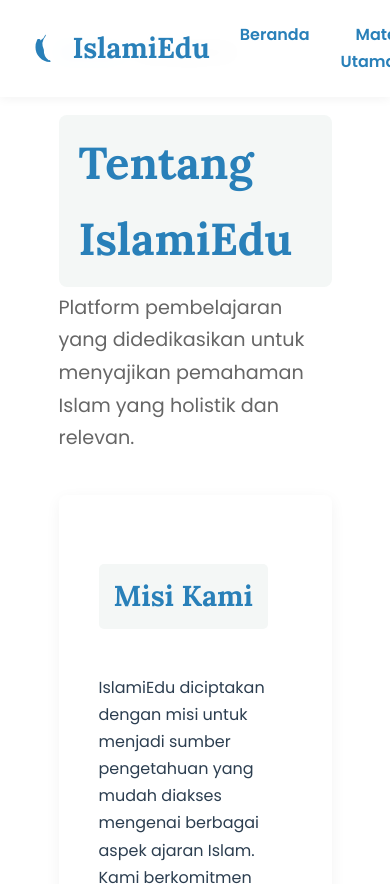
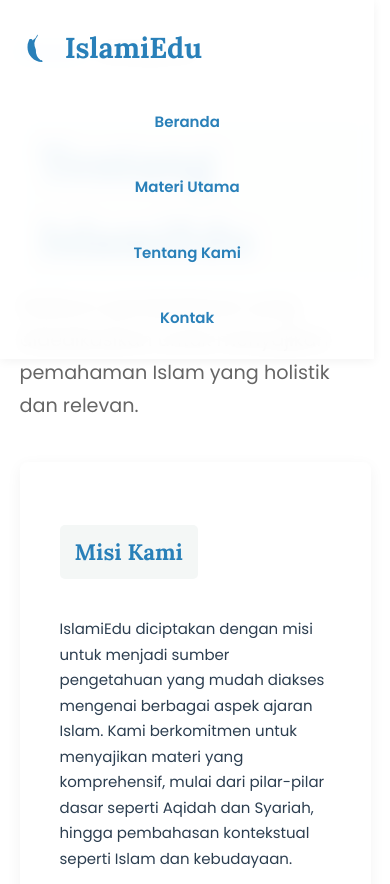
Before and after one commit to Sy4d-G/AGAMA2E, a plain HTML site: page tentang-kami.html in a window 390 px wide. Shown: the top 884 px of the page. Drawn offline with Linux system fonts and the light colour scheme.

Commit message:
Add files via upload

```diff
--- a/style.css
+++ b/style.css
@@ -201,3 +201,96 @@ footer { background-color: var(--footer-bg); color: var(--footer-text); padding:
 .footer-contact .contact-box p { color: var(--text-color); font-size: 0.9rem; margin-bottom: 10px; }
 .footer-contact .contact-box p strong { color: var(--primary-color); }
 .footer-bottom { text-align: center; border-top: 1px solid var(--secondary-color); padding-top: 20px; font-size: 0.9rem; }
+/* ==================================================
+   TAMBAHAN KODE RESPONSIVE - JANGAN HAPUS KODE DI ATAS
+   ================================================== */
+
+/* Aturan umum untuk gambar agar selalu responsif */
+img {
+    max-width: 100%;
+    height: auto;
+}
+
+/* Tampilan Tablet (lebar layar 992px atau lebih kecil) */
+@media (max-width: 992px) {
+    /* Anda bisa menambahkan penyesuaian untuk tablet di sini jika perlu */
+    /* Misalnya, mengurangi padding agar tidak terlalu mepet */
+    header, .footer-container, main.detail-page {
+        padding-left: 3%;
+        padding-right: 3%;
+    }
+}
+
+
+/* Tampilan Mobile (lebar layar 768px atau lebih kecil) */
+@media (max-width: 768px) {
+
+    /* 1. Atur Ulang Navigasi */
+    nav {
+        flex-direction: column;
+        align-items: flex-start;
+    }
+
+    nav ul {
+        flex-direction: column;
+        width: 100%;
+        margin-top: 1rem;
+        padding-left: 0; /* Menghapus padding kiri dari <ul> */
+    }
+
+    nav ul li {
+        width: 100%;
+        margin: 0.25rem 0;
+        margin-left: 0; /* Menghapus margin kiri dari <li> */
+    }
+
+    nav ul li a {
+        display: block; /* Membuat link memenuhi seluruh area tombol */
+        text-align: center;
+        margin-left: 0;
+    }
+
+    /* 2. Atur Ulang Layout Konten Utama */
+    main.detail-page {
+        padding-left: 5%;
+        padding-right: 5%;
+    }
+
+    h1 {
+        font-size: 2rem; /* Ukuran font judul disesuaikan untuk mobile */
+    }
+
+    .subtitle {
+        font-size: 1rem;
+    }
+
+    /* 3. Atur Ulang Footer */
+    .footer-container {
+        flex-direction: column;
+        text-align: center;
+    }
+
+    .footer-about, .footer-nav, .footer-contact {
+        /* Mengatur agar semua kolom footer memiliki lebar penuh dan margin bawah */
+        flex-basis: 100%;
+        width: 100%;
+        margin: 1rem 0;
+    }
+}
+
+
+/* Tampilan Mobile Kecil (lebar layar 480px atau lebih kecil) */
+@media (max-width: 480px) {
+    h1 {
+        font-size: 1.8rem;
+    }
+
+    .detail-content h3 {
+        font-size: 1.4rem;
+    }
+
+    body {
+        /* Memastikan font dasar tidak terlalu besar di layar sangat kecil */
+        font-size: 15px;
+    }
+}
```
